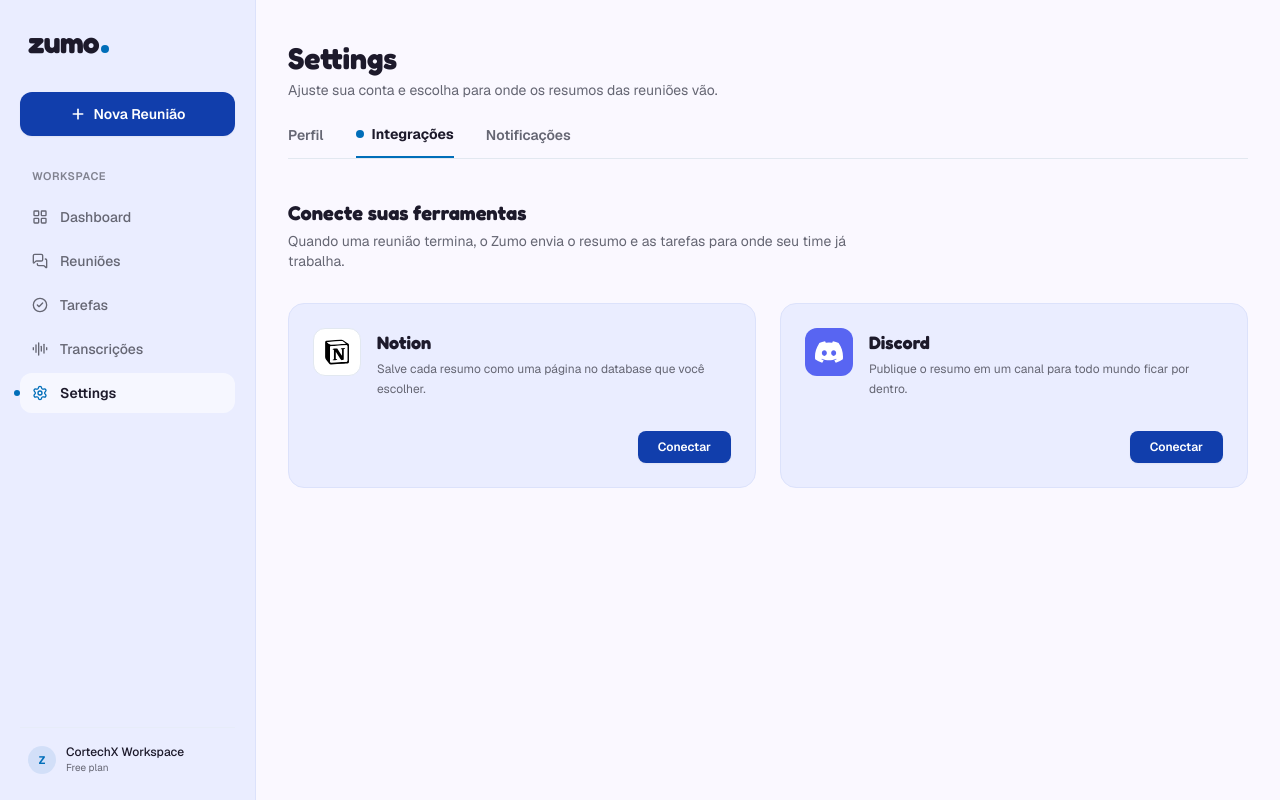
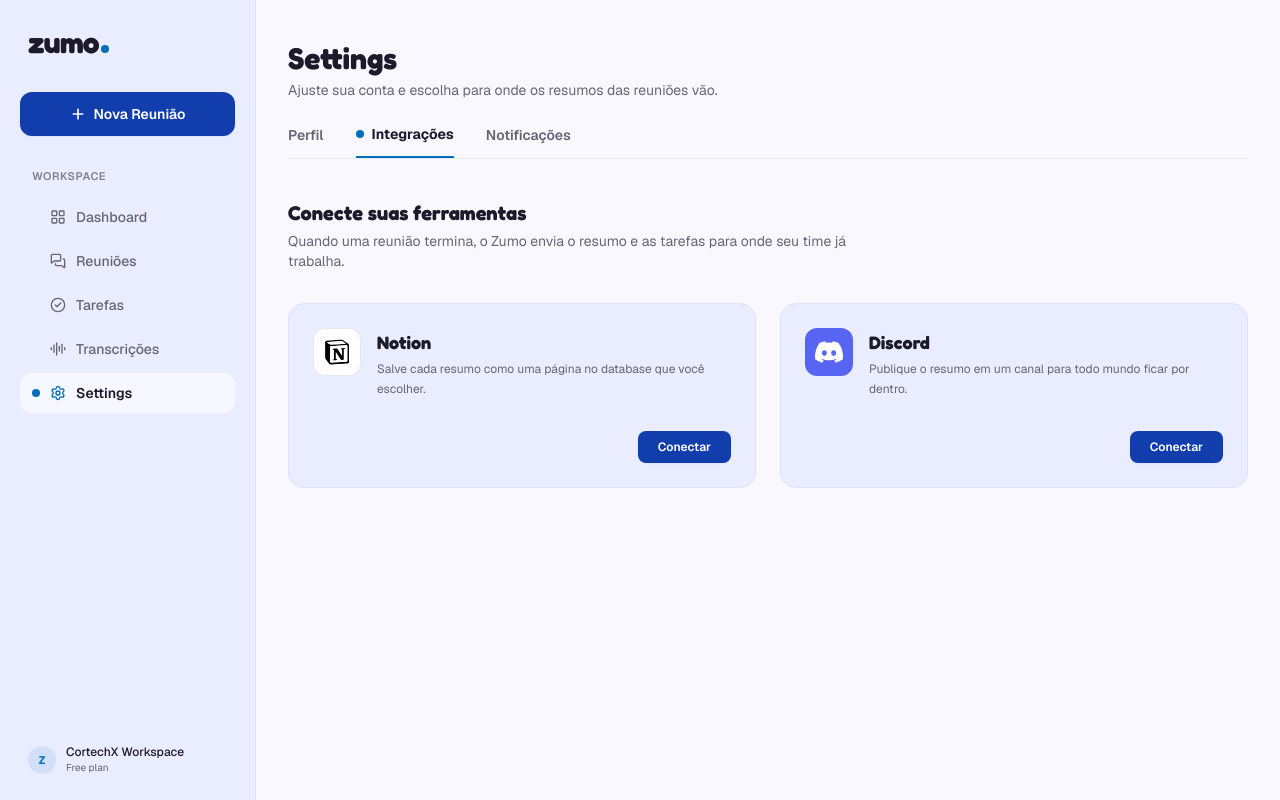
Before and after one commit to Gusttavoafonso/cortechx-meeting-summarizer, a React (Vite) app in the folder frontend/: page /settings in a window 1280 px wide. Built offline with nearby package versions, Linux system fonts and the light colour scheme; no server answers.

Commit message:
fix(frontend): posiciona indicador circular ativo dentro do item da Sidebar

```diff
--- a/frontend/src/layout/Sidebar.tsx
+++ b/frontend/src/layout/Sidebar.tsx
@@ -67,7 +67,7 @@ export const Sidebar: React.FC = () => {
                 to={item.to}
                 className={({ isActive }) =>
                   cn(
-                    'relative flex items-center gap-3 px-3 py-2.5 rounded-xl text-sm font-medium transition-all group',
+                    'relative flex items-center gap-2.5 px-3 py-2.5 rounded-xl text-sm font-medium transition-all group',
                     isActive
                       ? 'text-ink font-semibold bg-white/60 shadow-xs'
                       : 'text-muted hover:text-ink hover:bg-white/30'
@@ -76,8 +76,10 @@ export const Sidebar: React.FC = () => {
               >
                 {({ isActive }) => (
                   <>
-                    {isActive && (
-                      <span className="absolute -left-1.5 w-1.5 h-1.5 rounded-full bg-brand" />
+                    {isActive ? (
+                      <span className="w-2 h-2 rounded-full bg-brand shrink-0" />
+                    ) : (
+                      <span className="w-2 h-2 shrink-0" />
                     )}
                     <Icon
                       className={cn(
```
